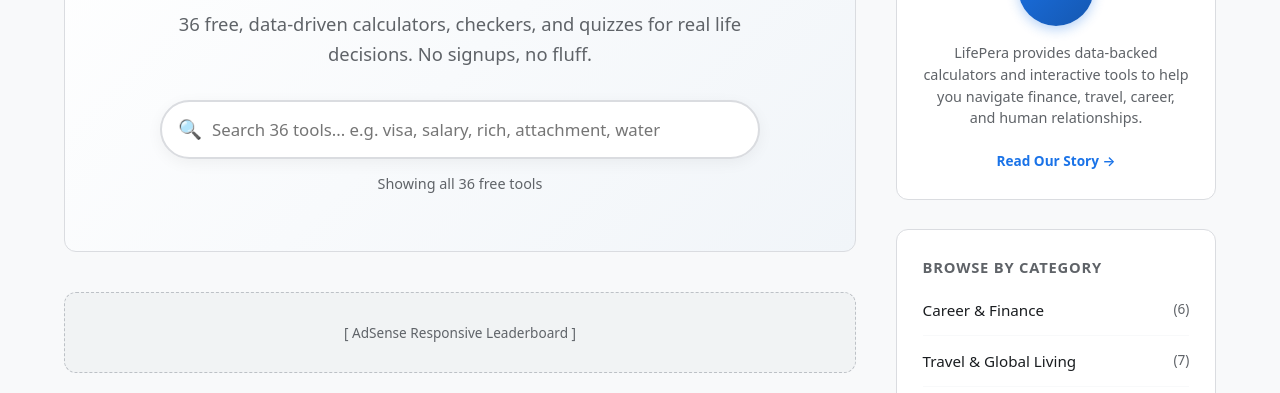
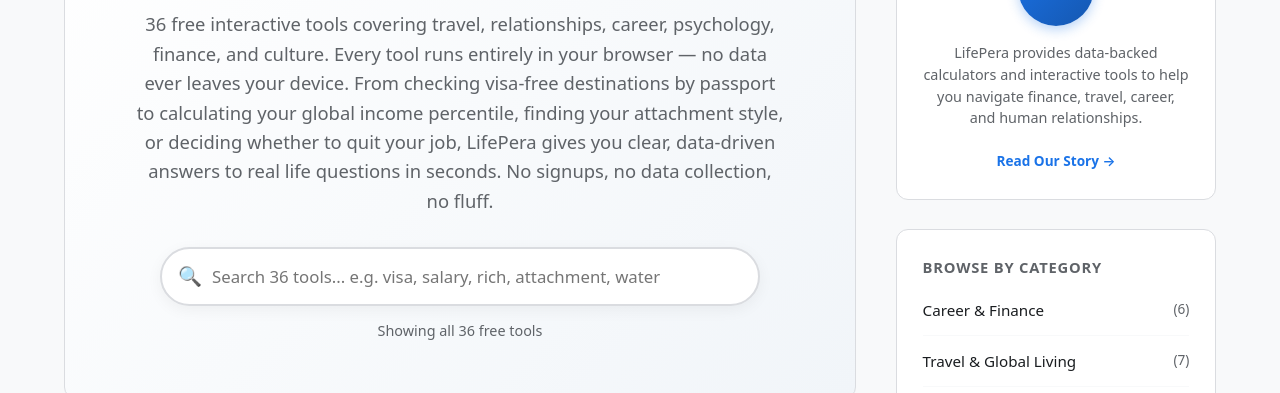
Before and after one commit to Md-Zulker-Nine/lifepera, a website: page index.html in a window 1280 px wide. Shown: the part 232-625 px from the top of the page. Drawn offline with Linux system fonts and the light colour scheme.

Commit message:
Enhance description of interactive tools on homepage
Updated the description paragraph to provide more details about the interactive tools offered.

```diff
--- a/index.html
+++ b/index.html
@@ -128,7 +128,7 @@ footer{background:#111827;color:#9ca3af;border-top:1px solid #1f2937;padding:4re
 <main>
 <div class="hero">
 <h1>Tools That Actually Matter</h1>
-<p>36 free, data-driven calculators, checkers, and quizzes for real life decisions. No signups, no fluff.</p>
+<p>36 free interactive tools covering travel, relationships, career, psychology, finance, and culture. Every tool runs entirely in your browser — no data ever leaves your device. From checking visa-free destinations by passport to calculating your global income percentile, finding your attachment style, or deciding whether to quit your job, LifePera gives you clear, data-driven answers to real life questions in seconds. No signups, no data collection, no fluff.</p>
 <div class="search-wrap">
 <div class="search-box">
 <span class="search-icon">🔍</span>
```
